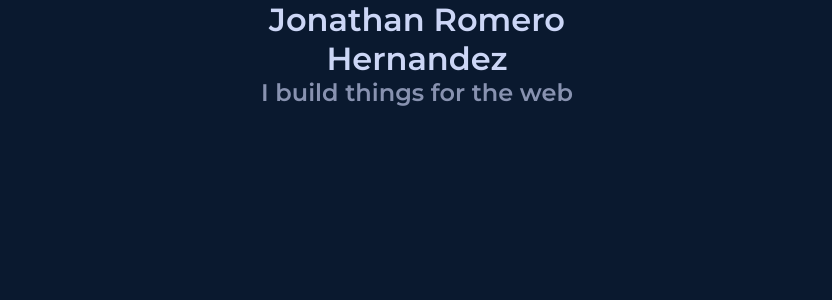
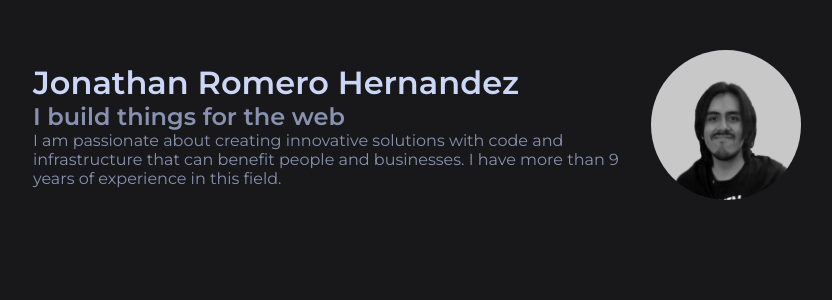
Before and after one commit to elMatadito/jonathanromero.com.mx, a Next.js app: page / in a window 1280 px wide. Shown: the top 300 px of the page, without its empty margins (223-1055 px from the left). Built offline with nearby package versions, Linux system fonts and the light colour scheme.

Commit message:
Add header

```diff
--- a/src/components/Header/Header.styled.js
+++ b/src/components/Header/Header.styled.js
@@ -1,5 +1,32 @@
 import styled from 'styled-components';
 
 export const HeaderContainer = styled.header`
-  text-align: center;
+  padding-top: 50px;
+  display: grid;
+  grid-template-columns: 1fr;
+  align-items: center;
+
+  .info{
+    grid-row: 2;
+  }
+
+  img{
+    border-radius: 50%;
+    grid-row: 1;
+  }
+
+  @media screen and (min-width: 768px) {
+    grid-template-columns: 1fr 150px;
+    grid-gap: 10px;
+
+    .info{
+      grid-row: 1;
+    }
+
+    img{
+      grid-row: 1;
+    }
+
+  }
+
 `;
--- a/src/components/Header/index.js
+++ b/src/components/Header/index.js
@@ -1,10 +1,15 @@
 import { HeaderContainer } from "./Header.styled";
+import Image from "next/image";
 
 const Header = () => {
   return (
     <HeaderContainer>
-      <h1>Jonathan Romero Hernandez</h1>
-      <h2>I build things for the web</h2>
+      <div className="info">
+        <h1>Jonathan Romero Hernandez</h1>
+        <h2>I build things for the web</h2>
+        <p>I am passionate about creating innovative solutions with code and infrastructure that can benefit people and businesses. I have more than 9 years of experience in this field.</p>
+      </div>
+      <Image src="/profile-picture.png" width={150} height={150} alt="JRH" />
     </HeaderContainer>
   )
 };
--- /dev/null
+++ b/src/components/Jobs/index.js
@@ -0,0 +1,17 @@
+
+const Jobs = () => {
+  return (
+    <>
+      <h2>Where Ive Worked</h2>
+      <h3>Staff Engineer </h3>
+      <p>May 2019 -  Present</p>
+      <ul>
+        <li>Deliver</li>
+        <li>Ketogains</li>
+      </ul>
+      <hr />
+    </>
+  )
+};
+
+export default Jobs;
--- a/src/components/Layout/Layout.styled.js
+++ b/src/components/Layout/Layout.styled.js
@@ -1,7 +1,15 @@
 import styled from 'styled-components';
 
 export const Main = styled.main`
-  max-width: 400px;
+  max-width: 90%;
   margin: 0 auto;
 
+  @media screen and (min-width: 768px) {
+  max-width: 80%;
+  }
+
+  @media screen and (min-width: 1024px) {
+    max-width: 60%;
+  }
+
 `;
--- a/src/components/Layout/index.js
+++ b/src/components/Layout/index.js
@@ -1,10 +1,12 @@
 import Header from "../Header";
+import Jobs from "../Jobs";
 import { Main } from "./Layout.styled";
 
 const Layout = () => {
   return (
     <Main>
       <Header />
+      {/* <Jobs /> */}
     </Main>
   )
 };
--- a/src/styles/Global.scss
+++ b/src/styles/Global.scss
@@ -9,7 +9,7 @@ html,
 body {
   max-width: 100vw;
   overflow-x: hidden;
-  background-color: #0a192f;
+  background-color: #18181b;
   color: #8892b0;
 }
 
```
Also changed, not shown: public/profile-picture.png (added), src/components/Jobs/Jobs.styled.js (added).
